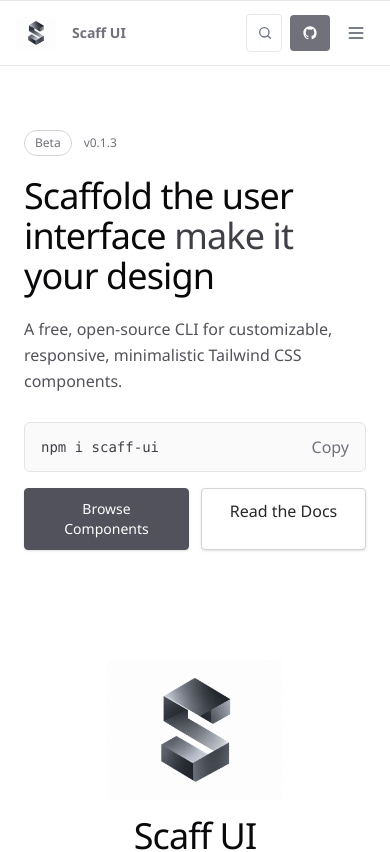
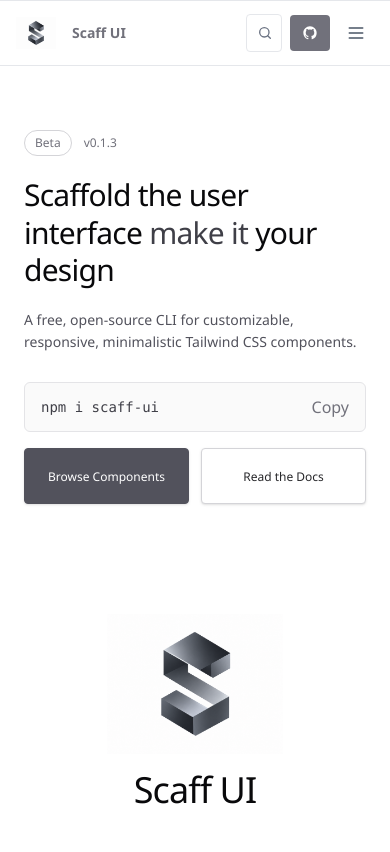
Before and after one commit to carleoj/scaff-ui-site, a React (Vite) app: page / in a window 390 px wide. Shown: the top 852 px of the page. Built offline with nearby package versions, Linux system fonts and the light colour scheme.

Commit message:
Update Banner.jsx

```diff
--- a/src/components/Banner.jsx
+++ b/src/components/Banner.jsx
@@ -3,10 +3,12 @@
 export default function Banner() {
   return (
     <section className="bg-white">
-        <div className="mx-auto w-full max-w-7xl px-6 pb-12 pt-16 sm:px-8 sm:pb-16 sm:pt-20 lg:px-8 lg:pb-20 lg:pt-18">
+      <div className="mx-auto w-full max-w-7xl px-6 pb-12 pt-16 sm:px-8 sm:pb-16 sm:pt-20 lg:px-8 lg:pb-20 lg:pt-18">
         <div className="mx-auto grid max-w-5xl items-stretch gap-12 md:grid-cols-[3fr_2fr] lg:gap-16">
+
           {/* Content */}
           <div className="flex h-full flex-col justify-center">
+
             {/* Status */}
             <div className="mb-5 flex items-center gap-3 text-xs font-medium text-zinc-500">
               <span className="rounded-full border border-zinc-300 px-2.5 py-1">
@@ -17,14 +19,15 @@
             </div>
 
             {/* Heading */}
-            <h1 className="text-4xl font-light tracking-tight text-zinc-950 sm:text-5xl lg:text-6xl">
+            <h1 className="text-3xl font-light leading-tight tracking-tight text-zinc-950 sm:text-5xl lg:text-6xl">
               Scaffold the user interface{" "}
               <span className="text-zinc-700">make it</span> your design
             </h1>
 
             {/* Description */}
-            <p className="mt-5 max-w-xl text-base leading-relaxed text-zinc-600 sm:text-lg">
-              A free, open-source CLI for customizable, responsive, minimalistic Tailwind CSS components.
+            <p className="mt-5 max-w-xl text-sm leading-relaxed text-zinc-600 sm:text-lg">
+              A free, open-source CLI for customizable, responsive, minimalistic
+              Tailwind CSS components.
             </p>
 
             {/* Installation */}
@@ -46,14 +49,14 @@
               <div className="mt-4 flex w-full gap-3">
                 <Link
                   to="/commons"
-                  className="flex-1 rounded-sm border border-zinc-600 bg-zinc-600 px-4 py-2.5 text-center text-sm sm:text-base font-medium text-white shadow-sm transition-colors hover:bg-zinc-700 sm:px-5"
+                  className="flex min-h-14 flex-1 items-center justify-center rounded-sm border border-zinc-600 bg-zinc-600 px-2 text-center text-xs font-medium leading-tight text-white shadow-sm transition-colors hover:bg-zinc-700 sm:px-5 sm:text-base"
                 >
                   Browse Components
                 </Link>
 
                 <Link
                   to="/docs"
-                  className="flex-1 rounded-sm border border-zinc-300 bg-white px-4 py-2.5 text-center font-medium text-zinc-800 shadow-sm transition-colors hover:border-zinc-700 hover:bg-zinc-700 hover:text-white sm:px-5"
+                  className="flex min-h-14 flex-1 items-center justify-center rounded-sm border border-zinc-300 bg-white px-2 text-center text-xs font-medium leading-tight text-zinc-800 shadow-sm transition-colors hover:border-zinc-700 hover:bg-zinc-700 hover:text-white sm:px-5 sm:text-base"
                 >
                   Read the Docs
                 </Link>
```
